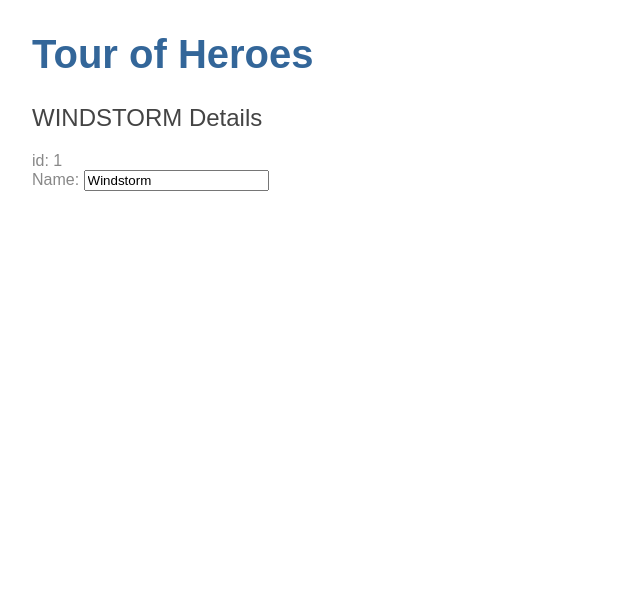
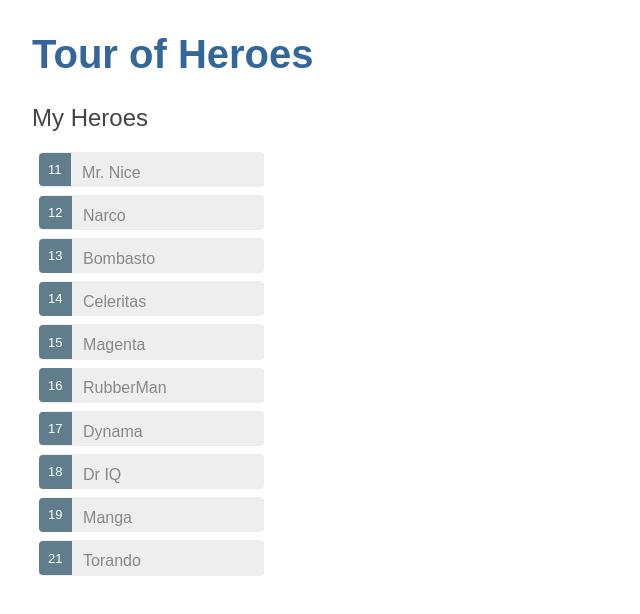
Before and after one commit to nkshschdv/angular-tour-of-heroes, an Angular app: page / in a window 1280 px wide. Shown: the top 614 px of the page, without its empty margins (0-640 px from the left). Built offline with nearby package versions, Linux system fonts and the light colour scheme.

Commit message:
5 Master/Detail Components

```diff
--- a/src/app/app.module.ts
+++ b/src/app/app.module.ts
@@ -4,12 +4,14 @@
 
 import { AppComponent } from './app.component';
 import { HeroesComponent } from './heroes/heroes.component';
-import { FormsModule } from '@angular/forms'; // <-- NgModel lives here
+import { FormsModule } from '@angular/forms';
+import { HeroDetailComponent } from './hero-detail/hero-detail.component'; // <-- NgModel lives here
 
 @NgModule({
   declarations: [
     AppComponent,
     HeroesComponent,
+    HeroDetailComponent,
 ],
   imports: [
     BrowserModule,
--- /dev/null
+++ b/src/app/hero-detail/hero-detail.component.html
@@ -0,0 +1,11 @@
+<div *ngIf="hero">
+  <h2> {{ hero.name | uppercase }} Details</h2>
+  <div>
+    <span>id: {{hero.id}}</span>
+  </div>
+  <div>
+    <label for="hero-name">Name:
+      <input [(ngModel)]="hero.name" type="text" name="" id="" placeholder="Name">
+    </label>
+  </div>
+</div>
--- /dev/null
+++ b/src/app/hero-detail/hero-detail.component.ts
@@ -0,0 +1,13 @@
+import { Component, OnInit , Input} from '@angular/core';
+import { Hero } from '../hero';
+@Component({
+  selector: 'app-hero-detail',
+  templateUrl: './hero-detail.component.html',
+  styleUrls: ['./hero-detail.component.css']
+})
+export class HeroDetailComponent implements OnInit {
+  @Input() hero: Hero;
+  constructor() { }
+  ngOnInit() {
+  }
+}
--- a/src/app/heroes/heroes.component.css
+++ b/src/app/heroes/heroes.component.css
@@ -0,0 +1,55 @@
+/* HeroesComponent's private CSS styles */
+.selected {
+    background-color: #CFD8DC !important;
+    color: white;
+  }
+  .heroes {
+    margin: 0 0 2em 0;
+    list-style-type: none;
+    padding: 0;
+    width: 15em;
+  }
+  .heroes li {
+    cursor: pointer;
+    position: relative;
+    left: 0;
+    background-color: #EEE;
+    margin: .5em;
+    padding: .3em 0;
+    height: 1.6em;
+    border-radius: 4px;
+  }
+  .heroes li.selected:hover {
+    background-color: #BBD8DC !important;
+    color: white;
+  }
+  .heroes li:hover {
+    color: #607D8B;
+    background-color: #DDD;
+    left: .1em;
+  }
+  .heroes .text {
+    position: relative;
+    top: -3px;
+  }
+  .heroes .badge {
+    display: inline-block;
+    font-size: small;
+    color: white;
+    padding: 0.8em 0.7em 0 0.7em;
+    background-color: #607D8B;
+    line-height: 1em;
+    position: relative;
+    left: -1px;
+    top: -4px;
+    height: 1.8em;
+    margin-right: .8em;
+    border-radius: 4px 0 0 4px;
+  }
+
+
+  /*
+  Copyright 2017-2018 Google Inc. All Rights Reserved.
+  Use of this source code is governed by an MIT-style license that
+  can be found in the LICENSE file at http://angular.io/license
+  */
--- a/src/app/heroes/heroes.component.html
+++ b/src/app/heroes/heroes.component.html
@@ -1,9 +1,8 @@
-<h2> {{ hero.name | uppercase }} Details</h2>
-<div>
-  <span>id: {{hero.id}}</span>
-</div>
-<div>
-  <label for="hero-name">Name:
-    <input [(ngModel)]="hero.name" type="text" name="" id="" placeholder="Name">
-  </label>
-</div>
+<h2>My Heroes</h2>
+<ul class="heroes">
+  <li *ngFor="let hero of heroes" (click)="onSelect(hero)" [class.selected] = "selectedHero == hero">
+    <span class="badge">{{hero.id}} </span>{{hero.name}}
+  </li>
+</ul>
+
+<app-hero-detail [hero]= "selectedHero"></app-hero-detail>
--- a/src/app/heroes/heroes.component.ts
+++ b/src/app/heroes/heroes.component.ts
@@ -1,18 +1,21 @@
 import { Component, OnInit } from '@angular/core';
 import { Hero } from '../Hero';
+import { HEROES } from '../mock-heroes';
+
 @Component({
   selector: 'app-heroes',
   templateUrl: './heroes.component.html',
-  styleUrls: ['./heroes.component.css']
+  styleUrls: ['./heroes.component.css'],
 })
 export class HeroesComponent implements OnInit {
 
-  hero: Hero = {
-    id: 1,
-    name: 'Windstorm'
+  heroes = HEROES;
+  selectedHero: Hero;
+  onSelect(hero: Hero): void  {
+    this.selectedHero = hero;
   }
-  constructor() { }
 
+   constructor() { }
   ngOnInit() {
   }
 }
--- /dev/null
+++ b/src/app/mock-heroes.ts
@@ -0,0 +1,13 @@
+import { Hero } from './hero';
+export const HEROES: Hero[] = [
+    { id: 11 , name : 'Mr. Nice'},
+    { id: 12 , name : 'Narco'},
+    { id: 13 , name : 'Bombasto'},
+    { id: 14 , name : 'Celeritas'},
+    { id: 15 , name : 'Magenta'},
+    { id: 16 , name : 'RubberMan'},
+    { id: 17 , name : 'Dynama'},
+    { id: 18 , name : 'Dr IQ'},
+    { id: 19 , name : 'Manga'},
+    { id: 21 , name : 'Torando'},
+];
--- a/src/styles.css
+++ b/src/styles.css
@@ -24,3 +24,63 @@
      font-family: Arial, Helvetica, sans-serif;
 
  }
+ /* Master Styles */
+h1 {
+    color: #369;
+    font-family: Arial, Helvetica, sans-serif;
+    font-size: 250%;
+  }
+  h2, h3 {
+    color: #444;
+    font-family: Arial, Helvetica, sans-serif;
+    font-weight: lighter;
+  }
+  body {
+    margin: 2em;
+  }
+  body, input[text], button {
+    color: #888;
+    font-family: Cambria, Georgia;
+  }
+  a {
+    cursor: pointer;
+    cursor: hand;
+  }
+  button {
+    font-family: Arial;
+    background-color: #eee;
+    border: none;
+    padding: 5px 10px;
+    border-radius: 4px;
+    cursor: pointer;
+    cursor: hand;
+  }
+  button:hover {
+    background-color: #cfd8dc;
+  }
+  button:disabled {
+    background-color: #eee;
+    color: #aaa;
+    cursor: auto;
+  }
+
+  /* Navigation link styles */
+  nav a {
+    padding: 5px 10px;
+    text-decoration: none;
+    margin-right: 10px;
+    margin-top: 10px;
+    display: inline-block;
+    background-color: #eee;
+    border-radius: 4px;
+  }
+  nav a:visited, a:link {
+    color: #607D8B;
+  }
+  nav a:hover {
+    color: #039be5;
+    background-color: #CFD8DC;
+  }
+  nav a.active {
+    color: #039be5;
+  }
```
Also changed, not shown: src/app/hero-detail/hero-detail.component.css (added), 1 other file (tests, documents, lock files or other folders).
